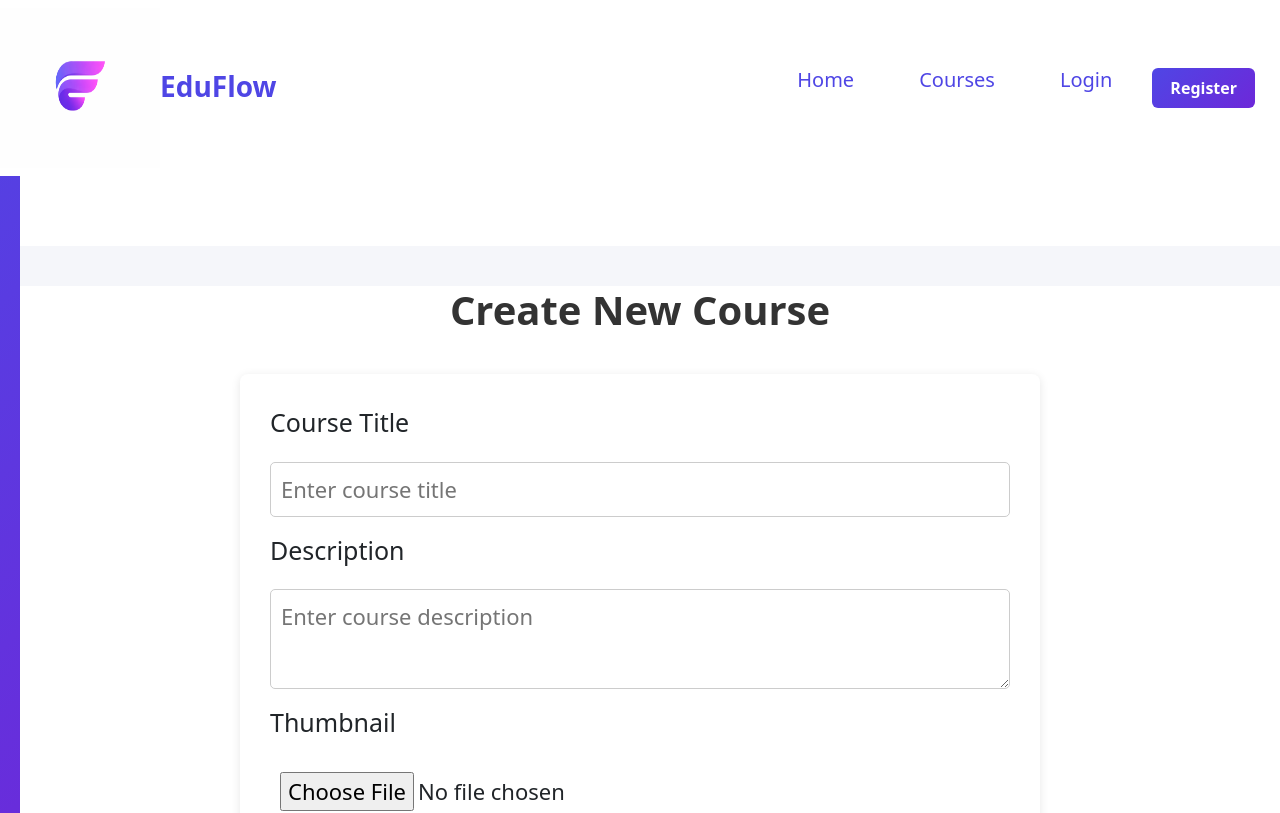
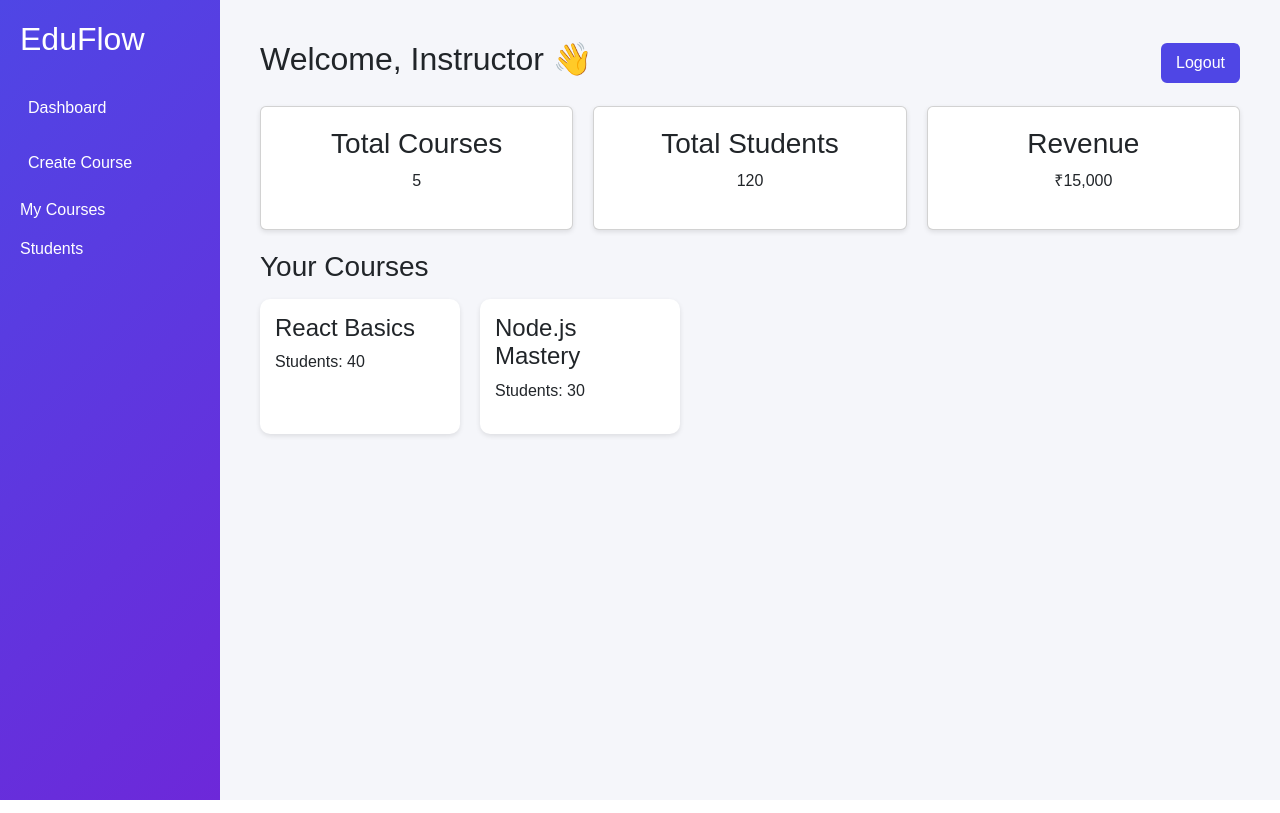
Before and after one commit to Gargi2706/EduFlow, a React (Vite) app in the folder frontend/: page /instructor-dashboard in a window 1280 px wide. Shown: the top 813 px of the page. Built offline with nearby package versions, Linux system fonts and the light colour scheme.

Commit message:
createCourse lage implemented

```diff
--- a/frontend/src/App.jsx
+++ b/frontend/src/App.jsx
@@ -1,13 +1,13 @@
 import { BrowserRouter, Routes, Route } from "react-router-dom";
 import Auth from "./pages/AuthPage/Auth";
 import Home from "./pages/Home";
-import Courses from "./pages/Courses";
-import CourseDetails from "./pages/CourseDetails";
-import Navbar from "./components/Navbar/Navbar";
-import CourseCard from "./components/Course/CourseCard/coursecard";
-import Sidebar from "./components/Sidebar/Sidebar";
-import CreateCourse from "./pages/CreateCourse";
-import CourseBuilder from "./pages/CourseBuilder";
+// import Courses from "./pages/Courses";
+// import CourseDetails from "./pages/CourseDetails";
+// import Navbar from "./components/Navbar/Navbar";
+// import CourseCard from "./components/Course/CourseCard/coursecard";
+// import Sidebar from "./components/Sidebar/Sidebar";
+ import CreateCourse from "./pages/CreateCourse";
+// import CourseBuilder from "./pages/CourseBuilder";
 import StudentDashboard from "./pages/studentDashboard/StudentDashboard";
 import InstructorDashboard from "./pages/instructorDashboard/InstructorDashboard";
 import AdminDashboard from "./pages/adminDashboard/AdminDashboard";
@@ -37,7 +37,7 @@ function App() {
       }}
     /> */}
 
-    <CreateCourse />
+    {/* <CreateCourse /> */}
 
 
 {/* <CourseBuilder /> */}
@@ -54,38 +54,9 @@ function App() {
 
         <Route path="/instructor-dashboard" element={<InstructorDashboard />} />
         <Route path="/admin-dashboard" element={<AdminDashboard />} />
+        <Route path="/create-course" element={<CreateCourse />} />
 
-        {/* Home */}
-        <Route path="/home"
-          element={
-            <>
-              <Navbar />
-              <Home />
-            </>
-          }
-        />
 
-        {/* Courses */}
-        <Route
-          path="/courses"
-          element={
-            <>
-              <Navbar />
-              <Courses />
-            </>
-          }
-        />
-
-        {/* Course Details */}
-        <Route
-          path="/course/:id"
-          element={
-            <>
-              <Navbar />
-              <CourseDetails />
-            </>
-          }
-        /> */
 
       </Routes>
     </BrowserRouter>
--- /dev/null
+++ b/frontend/src/Layout/DashboardLayout.css
@@ -0,0 +1,52 @@
+/* MAIN LAYOUT */
+.dashboard-container {
+  display: flex;
+  height: 100vh;
+  font-family: Arial, sans-serif;
+}
+
+/* SIDEBAR */
+.sidebar {
+  width: 220px;
+  background: linear-gradient(135deg, #4f46e5, #6d28d9);
+  color: white;
+  padding: 20px;
+}
+
+/* LOGO */
+.logo {
+  margin-bottom: 30px;
+}
+
+/* SIDEBAR MENU */
+.sidebar ul {
+  list-style: none;
+  padding: 0;
+}
+
+.sidebar li {
+  margin: 15px 0;
+}
+
+/* LINKS */
+.sidebar a {
+  color: white;
+  text-decoration: none;
+  display: block;
+  padding: 8px;
+  border-radius: 6px;
+  transition: 0.3s;
+}
+
+/* HOVER EFFECT */
+.sidebar a:hover {
+  background: rgba(255, 255, 255, 0.2);
+}
+
+/* MAIN CONTENT */
+.main-content {
+  flex: 1;
+  padding: 20px;
+  background: #f5f6fa;
+  overflow-y: auto;
+}
--- a/frontend/src/Layout/DashboardLayout.jsx
+++ b/frontend/src/Layout/DashboardLayout.jsx
@@ -1,44 +1,34 @@
-import React from 'react'
-import Navbar from '../components/Navbar/Navbar'
-import Sidebar from '../components/Sidebar/Sidebar'
-import Studentsidebar from '../components/Sidebar/Studentsidebar';
-import Adminsidebar from '../components/Sidebar/Adminsidebar';
-import Instructorsidebar from '../components/Sidebar/Instructorsidebar';
+import React from "react";
+import { Link } from "react-router-dom";
+import "./DashboardLayout.css";
 
-import { useState } from 'react';
+export default function DashboardLayout({ children }) {
+  return (
+    <div className="dashboard-container">
 
-export default function DashboardLayout({children}) {
+      {/* SIDEBAR */}
+      <div className="sidebar">
+        <h2 className="logo">EduFlow</h2>
 
-  const [sidebarOpen, setSidebarOpen] = useState(false);
+        <ul>
+          <li>
+            <Link to="/instructor-dashboard">Dashboard</Link>
+          </li>
 
-  const role = "instructor";
+          <li>
+            <Link to="/create-course">Create Course</Link>
+          </li>
 
-  // const role = localStorage.getItem("role");
-  // student / instructor / admin
+          <li>My Courses</li>
+          <li>Students</li>
+        </ul>
+      </div>
 
-  const toggleSidebar = () => {
-    setSidebarOpen(prev => !prev); ;
-  };
+      {/* MAIN CONTENT */}
+      <div className="main-content">
+        {children}
+      </div>
 
-  const renderSidebar = () => {
-
-    if (role === "student") return < Studentsidebar isOpen={sidebarOpen} />;
-
-    if (role === "instructor") return <Instructorsidebar isOpen={sidebarOpen} />;
-
-    if (role === "admin") return <Adminsidebar isOpen={sidebarOpen} />;
-
-  };
-
-
-  return (
-    <div>
-      <Navbar toggleSidebar={toggleSidebar} />
-        {renderSidebar()}
-        <div className="main-content">
-        {children}
     </div>
-    </div>
-
-  )
+  );
 }
--- a/frontend/src/pages/CreateCourse.jsx
+++ b/frontend/src/pages/CreateCourse.jsx
@@ -1,19 +1,17 @@
-import React from 'react'
-
-import CourseForm from '../components/Course/CourseForm/CourseForm';
-import  "../components/Course/CourseForm/createcourse.css";
-import DashboardLayout from '../Layout/DashboardLayout';
-
+import React from "react";
+import CourseForm from "../components/Course/CourseForm/CourseForm";
+import "../components/Course/CourseForm/createcourse.css";
+import DashboardLayout from "../Layout/DashboardLayout";
 
 export default function CreateCourse() {
   return (
-    <div>
-      <DashboardLayout />
+    <DashboardLayout>
+
       <div className="create-course">
         <h2>Create New Course</h2>
         <CourseForm />
+      </div>
 
-      </div>
-    </div>
-  )
+    </DashboardLayout>
+  );
 }
--- a/frontend/src/pages/instructorDashboard/InstructorDashboard.jsx
+++ b/frontend/src/pages/instructorDashboard/InstructorDashboard.jsx
@@ -15,26 +15,22 @@ export default function InstructorDashboard() {
   };
 
   return (
-    <div>
-    <DashboardLayout/>
+    <DashboardLayout>
       <div className="dashboard-container">
 
+        {/* MAIN CONTENT */}
+        <div className="main-content">
 
+          {/* HEADER */}
+          <div className="header">
+            <h2>Welcome, {user?.name || "Instructor"} 👋</h2>
 
             <button className="logout-btn" onClick={handleLogout}>
               Logout
             </button>
           </div>
 
-      {/* Main Content */}
-      <div className="main-content">
-
-        {/* Header */}
-        <div className="header">
-          <h2>Welcome, {user?.name || "Instructor"} 👋</h2>
-        </div>
-
-        {/* Cards */}
+          {/* CARDS */}
           <div className="cards">
             <div className="card">
               <h3>Total Courses</h3>
@@ -52,7 +48,7 @@ export default function InstructorDashboard() {
             </div>
           </div>
 
-        {/* Section */}
+          {/* COURSES SECTION */}
           <div className="section">
             <h3>Your Courses</h3>
 
@@ -71,5 +67,6 @@ export default function InstructorDashboard() {
 
         </div>
       </div>
+    </DashboardLayout>
   );
 }
--- a/frontend/src/pages/instructorDashboard/instructorDashboard.css
+++ b/frontend/src/pages/instructorDashboard/instructorDashboard.css
@@ -100,3 +100,8 @@
   border-radius: 6px;
   cursor: pointer;
 }
+
+.active {
+  background: rgba(255,255,255,0.2);
+  border-radius: 6px;
+}
```
Lines whose indentation alone changed are shown as unchanged.
